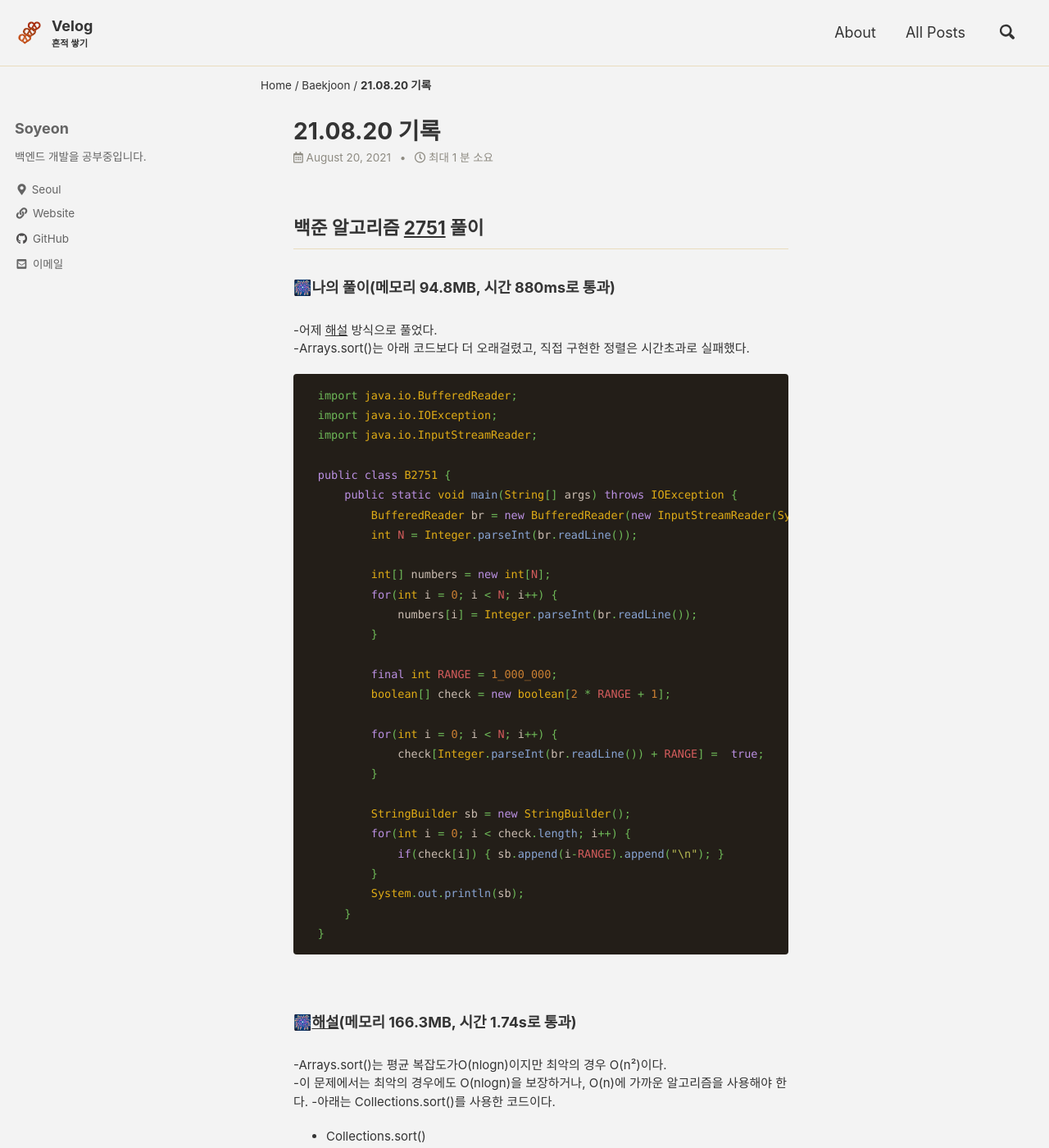
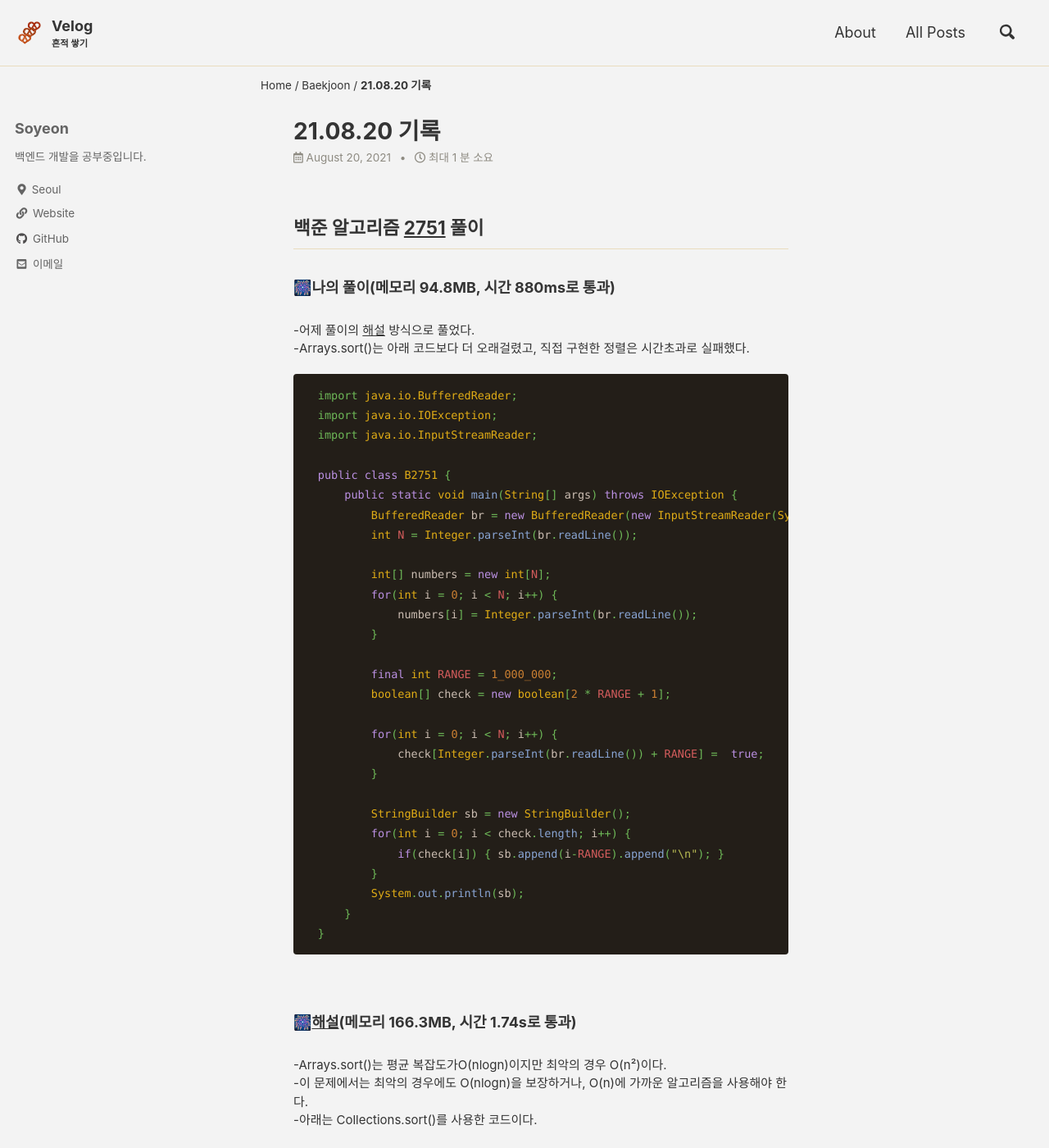
Before and after one commit to liv660/liv660.github.io, a Jekyll site: the page built from _posts/TIL/21.08.study/2021-08-20-210820.md, in a window 1280 px wide and 1400 px high. Shown: the whole window at 82% size. Built offline with Jekyll 4.4.1, drawn with Linux system fonts in a browser that asks for light colours; cached includes are drawn as plain includes.

Commit message:
Update 08.20 #2751 algorithm

````diff
--- a/_posts/TIL/21.08.study/2021-08-20-210820.md
+++ b/_posts/TIL/21.08.study/2021-08-20-210820.md
@@ -9,7 +9,7 @@ categories:
 ## 백준 알고리즘 [2751](https://www.acmicpc.net/problem/2751) 풀이
 
 ###### 🎆나의 풀이(메모리 94.8MB, 시간 880ms로 통과) <br/>
--어제 [해설](https://liv660.github.io/baekjoon/210819/) 방식으로 풀었다.<br>
+-어제 풀이의 [해설](https://liv660.github.io/baekjoon/210819/) 방식으로 풀었다.<br>
 -Arrays.sort()는 아래 코드보다 더 오래걸렸고, 직접 구현한 정렬은 시간초과로 실패했다.<br>
 
   ```java
@@ -47,7 +47,7 @@ categories:
 
 ###### 🎆[해설](https://st-lab.tistory.com/106)(메모리 166.3MB, 시간 1.74s로 통과)<br/>
 -Arrays.sort()는 평균 복잡도가O(nlogn)이지만 최악의 경우 O(n²)이다.<br>
--이 문제에서는 최악의 경우에도 O(nlogn)을 보장하거나, O(n)에 가까운 알고리즘을 사용해야 한다.
+-이 문제에서는 최악의 경우에도 O(nlogn)을 보장하거나, O(n)에 가까운 알고리즘을 사용해야 한다.<br>
 -아래는 Collections.sort()를 사용한 코드이다.
 
 * Collections.sort()
````
